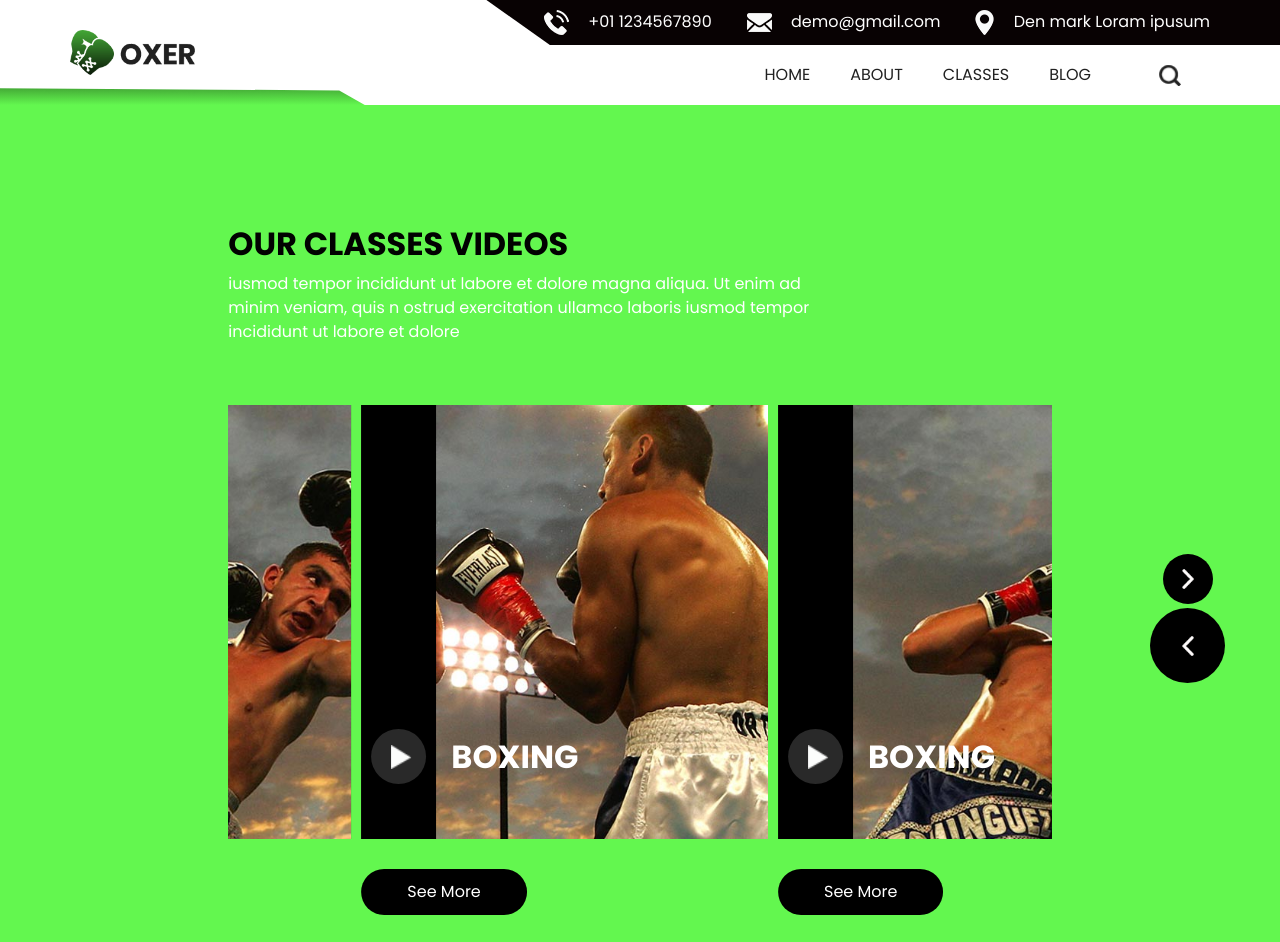
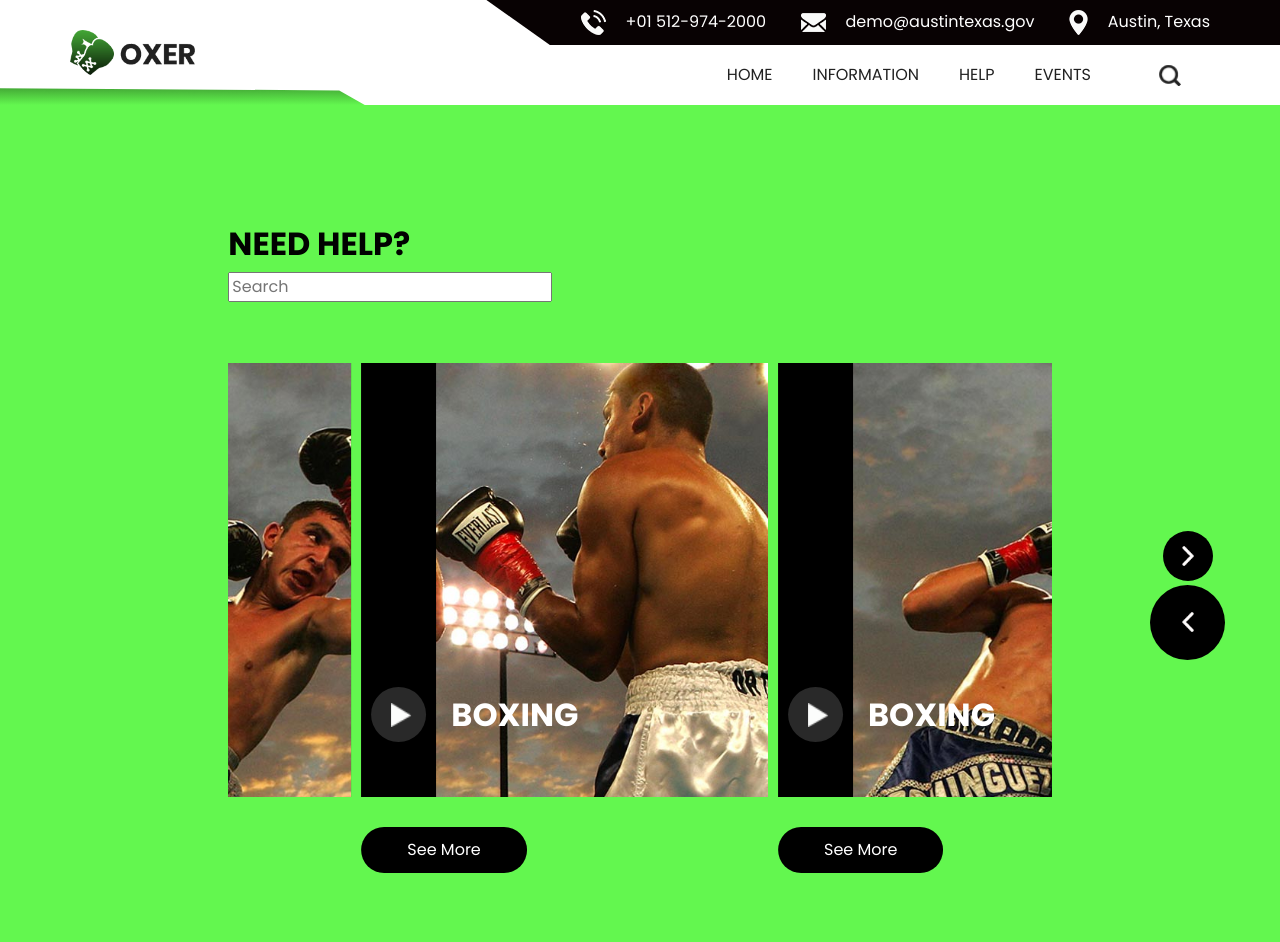
Before and after one commit to RavenRandomz/2025-riverhacks-city-page, a plain HTML site: page class.html in a window 1280 px wide. Shown: the top 942 px of the page. Drawn offline with nearby package versions, Linux system fonts and the light colour scheme; some packages are replaced by stand-ins of ours; a web font is replaced by a local one.

Commit message:
Page updates

```diff
--- a/class.html
+++ b/class.html
@@ -43,19 +43,19 @@
                 <li class="">
                   <a class="" href="">
                     <img src="images/telephone.png" alt="" />
-                    <span> +01 1234567890</span>
+                    <span> +01 512-974-2000</span>
                   </a>
                 </li>
                 <li class="">
                   <a class="" href="">
                     <img src="images/mail.png" alt="" />
-                    <span>demo@gmail.com</span>
+                    <span>demo@austintexas.gov</span>
                   </a>
                 </li>
                 <li class="">
                   <a class="" href="">
                     <img src="images/location.png" alt="" />
-                    <span>Den mark Loram ipusum</span>
+                    <span>Austin, Texas</span>
                   </a>
                 </li>
               </ul>
@@ -75,13 +75,13 @@
                         <a class="nav-link" href="index.html">Home <span class="sr-only">(current)</span></a>
                       </li>
                       <li class="nav-item">
-                        <a class="nav-link" href="about.html"> About </a>
+                        <a class="nav-link" href="about.html"> Information </a>
                       </li>
                       <li class="nav-item">
-                        <a class="nav-link" href="class.html"> Classes </a>
+                        <a class="nav-link" href="class.html"> Help </a>
                       </li>
                       <li class="nav-item">
-                        <a class="nav-link" href="blog.html">Blog</a>
+                        <a class="nav-link" href="blog.html"> Events </a>
                       </li>
                     </ul>
                     <form class="form-inline">
@@ -110,11 +110,10 @@
               <div class="col-lg-9 col-md-10">
                 <div class="heading_container">
                   <h2>
-                    Our Classes Videos
+                    Need Help?
                   </h2>
                   <p>
-                    iusmod tempor incididunt ut labore et dolore magna aliqua. Ut enim ad minim veniam, quis n
-                    ostrud exercitation ullamco laboris iusmod tempor incididunt ut labore et dolore
+                    <input type="text" placeholder="Search" class="search_box" />
                   </p>
                 </div>
               </div>
@@ -275,8 +274,8 @@
                   </a>
                 </div>
                 <p>
-                  &copy; 2020 All Rights Reserved. Design by
-                  <a href="https://html.design/">Free Html Templates</a>
+                  &copy; 2025 All Rights Reserved. Design by
+                  <a href="https://html.datachefs/">Data Chefs</a>
                 </p>
               </section>
               <!-- footer section -->
```
